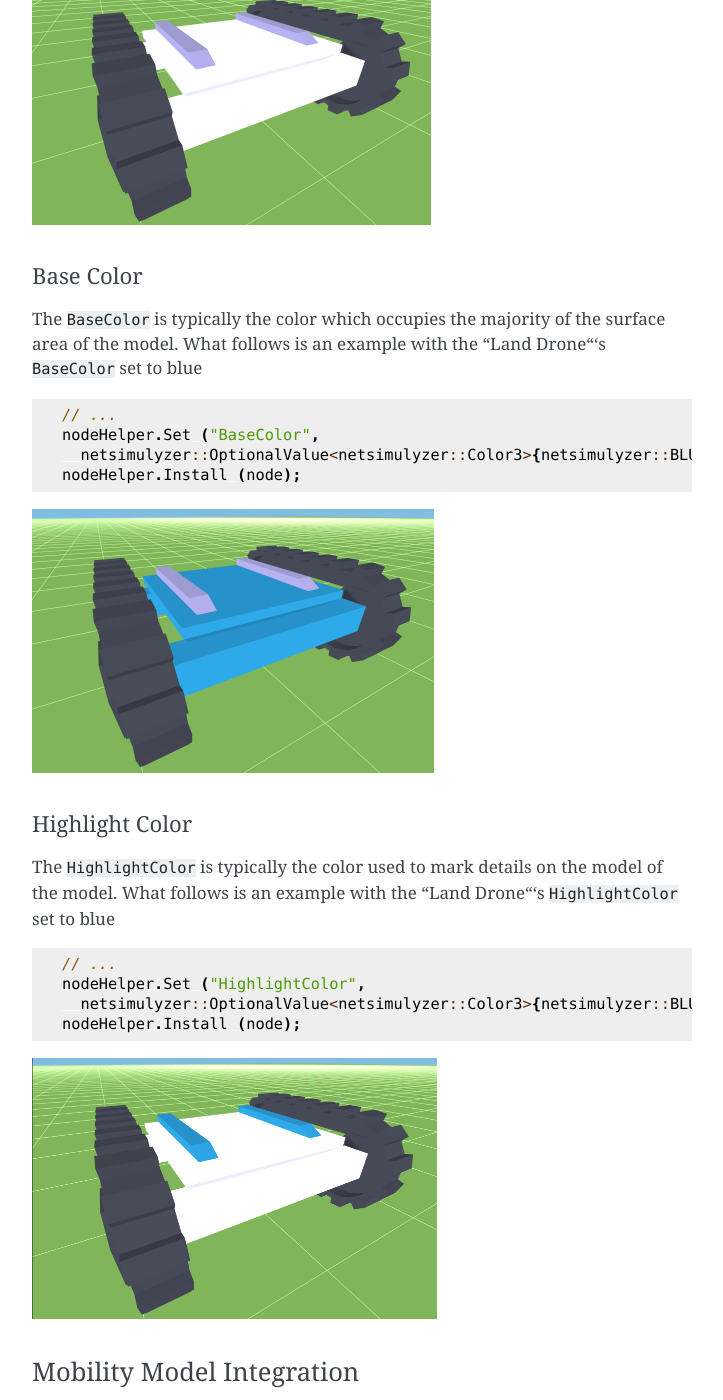
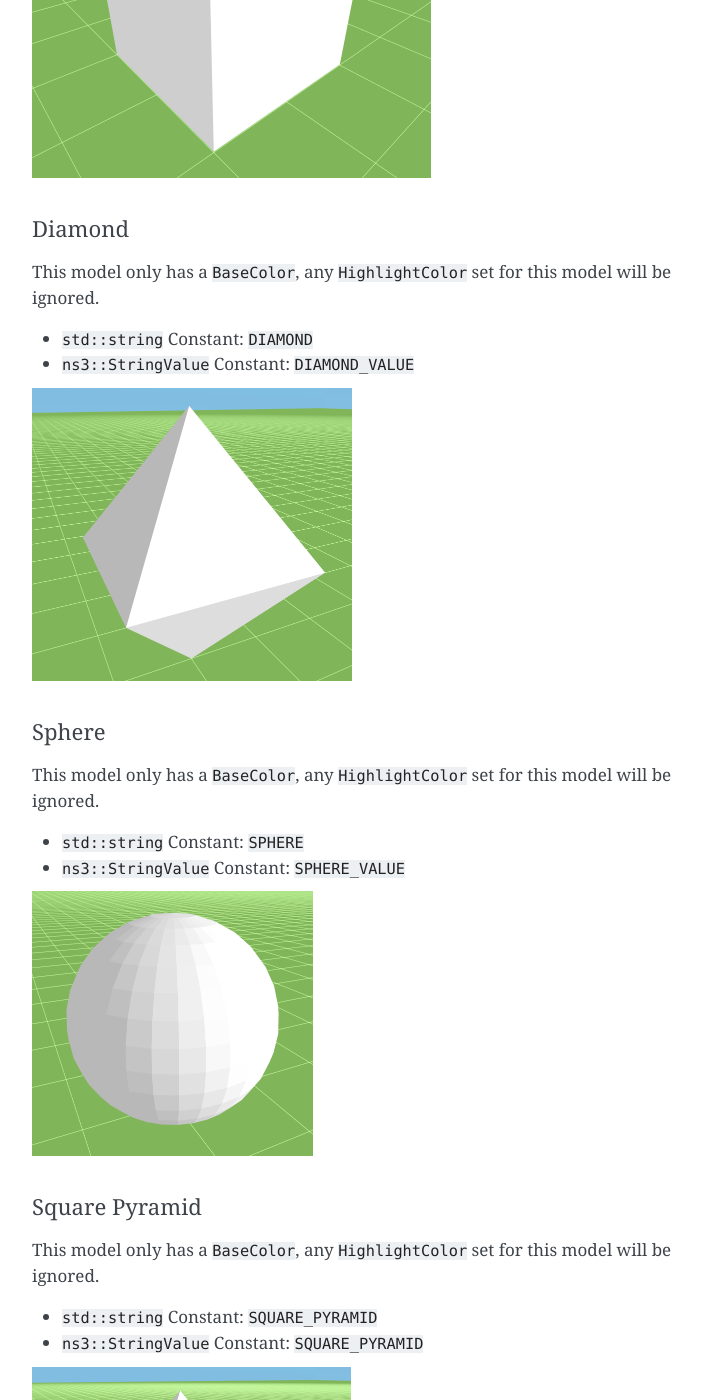
Before and after one commit to usnistgov/NetSimulyzer-ns3-module, a Sphinx documentation site: the page built from doc/source/nodes.rst, in a window 1280 px wide and 1400 px high, scrolled down 3148 px. Shown: the whole window, without its empty margins (388-1111 px from the left). Built offline with Sphinx 7.4.7, drawn with Linux system fonts in a browser that asks for light colours; some of the changed text lies outside the part shown.

Commit message:
Add constants for the basic shape models
Close: https://github.com/usnistgov/NetSimulyzer-ns3-module/issues/23

```diff
--- a/doc/source/nodes.rst
+++ b/doc/source/nodes.rst
@@ -91,6 +91,66 @@ This model only has a ``BaseColor``, any
   :alt: The cell_tower_pole.obj model with default colors
   :width: 330px
   :height: 341px
+
+.. raw:: latex
+
+    \clearpage
+
+Cube
+++++
+This model only has a ``BaseColor``, any
+``HighlightColor`` set for this model will be ignored.
+
+* ``std::string`` Constant: ``CUBE``
+* ``ns3::StringValue`` Constant: ``CUBE_VALUE``
+
+.. image:: _static/cube-model.png
+  :alt: The cube.obj model with default colors
+  :width: 399px
+  :height: 335px
+
+.. raw:: latex
+
+    \clearpage
+
+Diamond
++++++++
+This model only has a ``BaseColor``, any
+``HighlightColor`` set for this model will be ignored.
+
+* ``std::string`` Constant: ``DIAMOND``
+* ``ns3::StringValue`` Constant: ``DIAMOND_VALUE``
+
+.. image:: _static/diamond-model.png
+  :alt: The diamond.obj model with default colors
+  :width: 320px
+  :height: 293px
+
+Sphere
+++++++
+This model only has a ``BaseColor``, any
+``HighlightColor`` set for this model will be ignored.
+
+* ``std::string`` Constant: ``SPHERE``
+* ``ns3::StringValue`` Constant: ``SPHERE_VALUE``
+
+.. image:: _static/sphere-model.png
+  :alt: The sphere.obj model with default colors
+  :width: 281px
+  :height: 265px
+
+Square Pyramid
++++++++++++++++
+This model only has a ``BaseColor``, any
+``HighlightColor`` set for this model will be ignored.
+
+* ``std::string`` Constant: ``SQUARE_PYRAMID``
+* ``ns3::StringValue`` Constant: ``SQUARE_PYRAMID``
+
+.. image:: _static/square-pyramid-model.png
+  :alt: The square_pyramid.obj model with default colors
+  :width: 319px
+  :height: 283px
 
 
 .. raw:: latex
```
Also changed, not shown: doc/source/_static/cube-model.png (added), doc/source/_static/diamond-model.png (added), doc/source/_static/sphere-model.png (added), doc/source/_static/square-pyramid-model.png (added), 1 other file.
